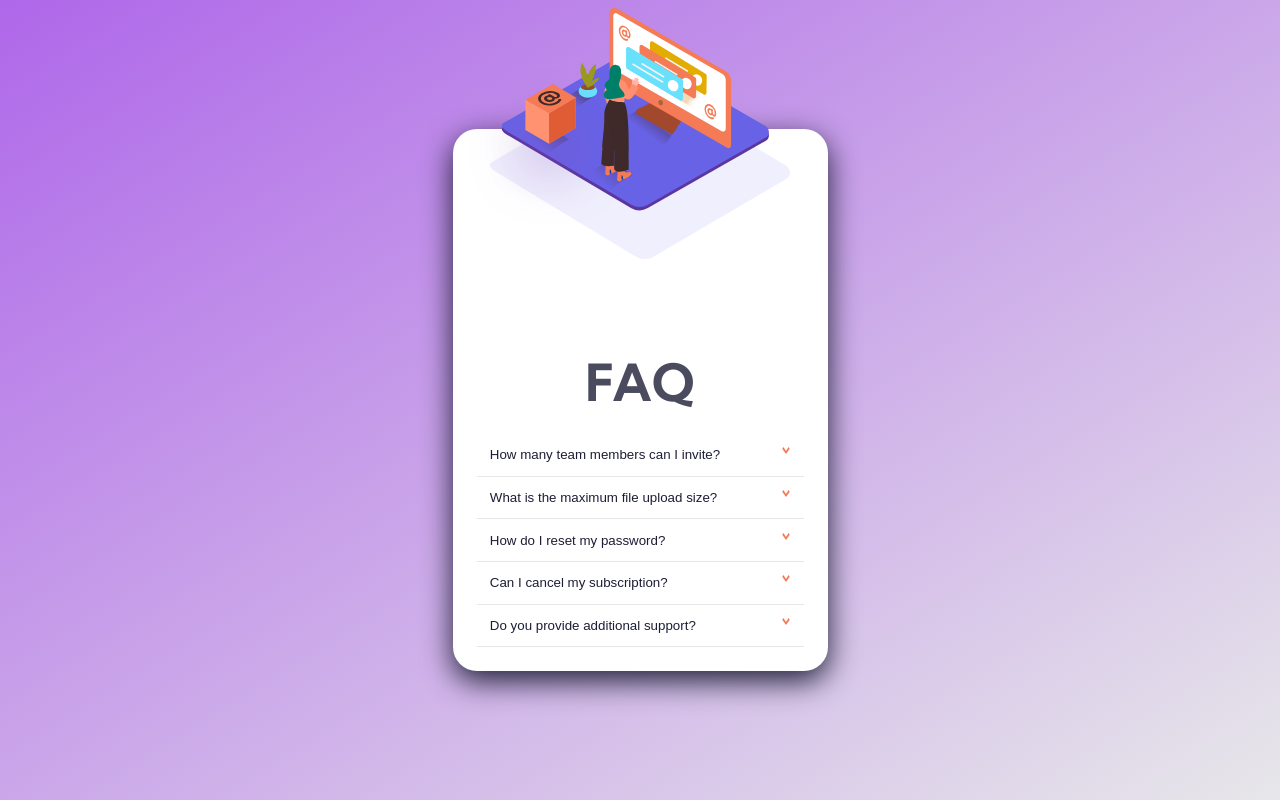
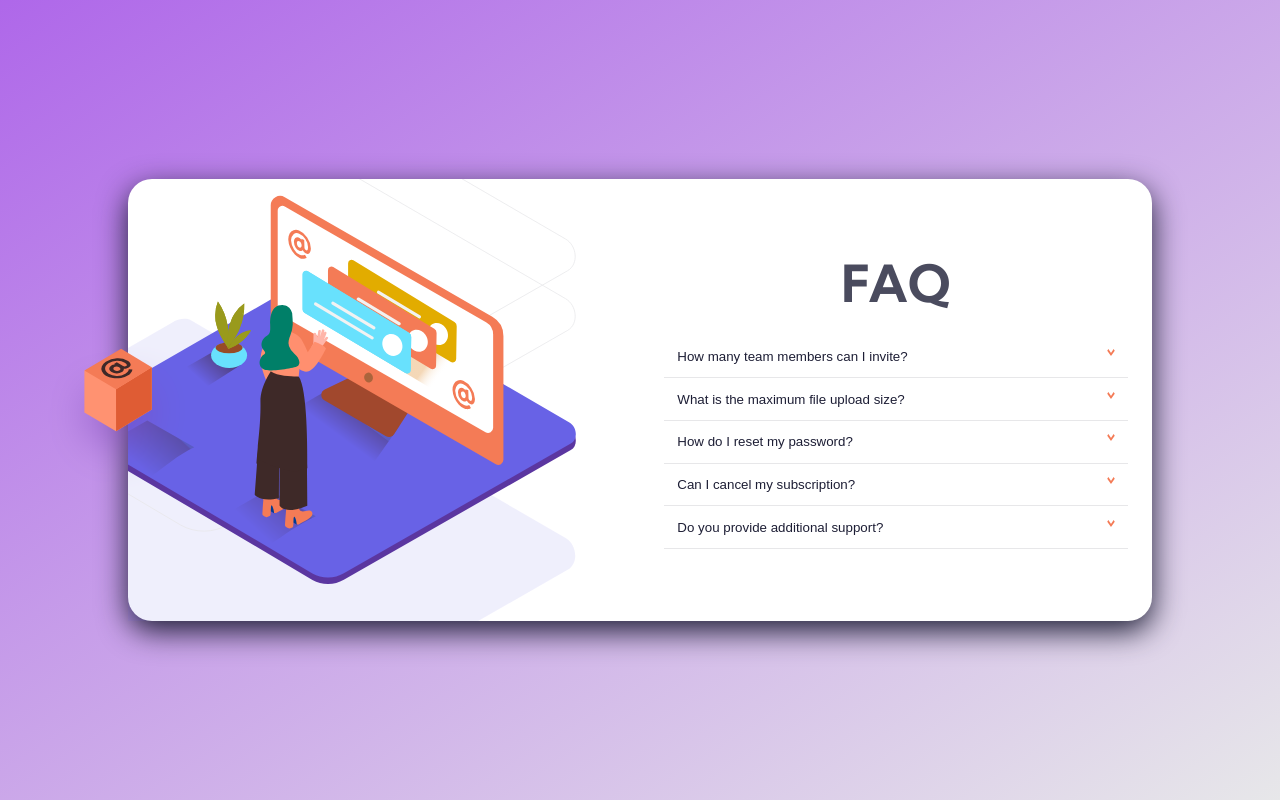
Before and after one commit to hriteek/faq-accordion-card-main, a plain HTML site: page index.html in a window 1280 px wide. Drawn offline with Linux system fonts and the light colour scheme.

Commit message:
design changes

```diff
--- a/index.html
+++ b/index.html
@@ -36,7 +36,8 @@
     <div class="container">
       <section>
         <div class="img__container">
-          <img src="./images/illustration-woman-online-mobile.svg" alt="" />
+          <img class="img--box" src="./images/illustration-box-desktop.svg" alt="" />
+          <img class="mobile" src="./images/illustration-woman-online-mobile.svg" alt="" />
         </div>
         <div class="bottom__container">
           <h1>FAQ</h1>
--- a/style.css
+++ b/style.css
@@ -100,10 +100,14 @@ section {
   background-position: top center;
 }
 
-.img__container img {
+.mobile {
   width: 80%;
   margin-left: 4.5%;
   transform: translateY(-55%);
+}
+
+.img--box {
+  display: none;
 }
 
 .arrow {
@@ -118,3 +122,49 @@ section {
   width: 8px;
   height: 8px;
 }
+
+@media screen and (min-width: 1080px) {
+  .container {
+    width: 80%;
+    margin: auto;
+  }
+
+  section {
+    display: flex;
+    width: auto;
+    text-align: center;
+    padding-bottom: 0;
+    overflow-x: visible;
+  }
+
+  section > * {
+    width: 50%;
+  }
+
+  .bottom__container {
+    padding-top: 6em;
+    padding-bottom: 6em;
+  }
+
+  .img__container {
+    background-image: url('./images/illustration-woman-online-desktop.svg'),
+      url('./images/bg-pattern-desktop.svg');
+    background-repeat: no-repeat;
+    background-size: 100%, 150%;
+    background-position: -4rem 1rem, -20rem -10rem;
+    position: relative;
+  }
+
+  .mobile {
+    display: none;
+  }
+
+  .img--box {
+    display: inline;
+    position: absolute;
+    left: -16%;
+    top: 38%;
+    width: 12em;
+    height: 12em;
+  }
+}
```
